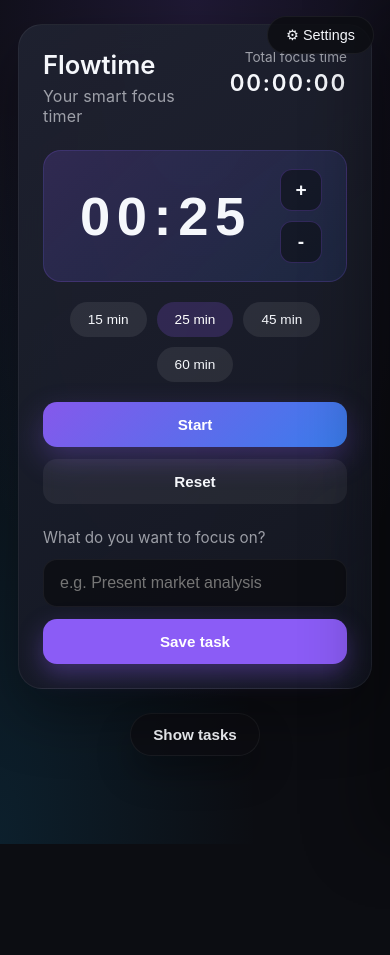
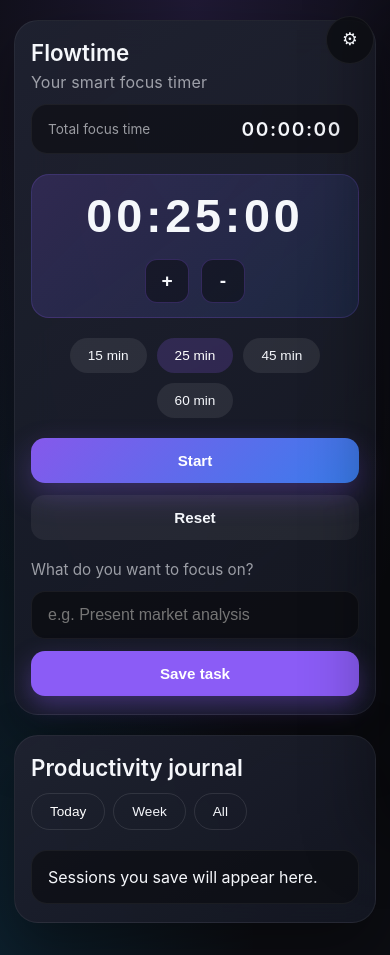
Before and after one commit to xXHeRo2003/TimeTracker, an Electron app: page apps/desktop/src/renderer/pages/index.html in a window 390 px wide. Before the commit the page ends 844 px from the top, so only its background shows below. Drawn offline with Linux system fonts and the light colour scheme; no server answers.

Commit message:
make a handy layout

```diff
--- a/apps/desktop/src/renderer/pages/index.html
+++ b/apps/desktop/src/renderer/pages/index.html
@@ -24,9 +24,10 @@
       aria-haspopup="true"
       aria-controls="settingsSidebar"
       aria-expanded="false"
-      data-i18n="settings.toggle"
+      data-i18n-attr="aria-label:settings.toggle"
     >
-      ⚙ Einstellungen
+      <span class="settings-toggle__icon" aria-hidden="true">⚙</span>
+      <span class="settings-toggle__label" data-i18n="settings.toggle">Einstellungen</span>
     </button>
     <div id="settingsBackdrop" class="settings-backdrop" aria-hidden="true"></div>
     <aside id="settingsSidebar" class="settings" aria-hidden="true">
--- a/apps/desktop/src/renderer/scripts/app.js
+++ b/apps/desktop/src/renderer/scripts/app.js
@@ -61,7 +61,7 @@ const translations = {
       }
     },
     settings: {
-      toggle: '⚙ Einstellungen',
+      toggle: 'Einstellungen',
       title: 'Einstellungen',
       close: 'Sidebar schließen',
       infoTitle: 'App-Informationen',
@@ -134,7 +134,7 @@ const translations = {
       }
     },
     settings: {
-      toggle: '⚙ Settings',
+      toggle: 'Settings',
       title: 'Settings',
       close: 'Close settings sidebar',
       infoTitle: 'App information',
--- a/apps/desktop/src/renderer/styles/index.css
+++ b/apps/desktop/src/renderer/styles/index.css
@@ -49,6 +49,16 @@ body {
   align-items: center;
   gap: 8px;
   transition: background 0.2s ease, border-color 0.2s ease, transform 0.15s ease, opacity 0.2s ease;
+}
+
+.settings-toggle__icon {
+  font-size: 1.05rem;
+  line-height: 1;
+}
+
+.settings-toggle__label {
+  display: inline-flex;
+  align-items: center;
 }
 
 .settings-toggle:hover,
@@ -617,15 +627,16 @@ body {
 
 @media (max-width: 768px) {
   body {
-    padding: 24px 18px 48px;
-    align-items: flex-start;
+    padding: 24px 16px 40px;
+    align-items: stretch;
   }
 
   .layout {
     grid-template-columns: minmax(0, 1fr);
-    justify-items: center;
+    justify-items: stretch;
     width: 100%;
-    max-width: 520px;
+    max-width: 640px;
+    margin: 0 auto;
   }
 
   .panel {
@@ -637,19 +648,126 @@ body {
     right: 16px;
   }
 
-  .view-toggle {
-    display: inline-flex;
-    margin: 0 auto;
+  .settings-toggle__icon {
+    font-size: 1rem;
   }
 
-  .layout[data-active-view='timer'] .panel--secondary,
-  .layout[data-active-view='tasks'] .panel--primary {
+  .view-toggle {
     display: none;
+    margin: 0;
+  }
+}
+
+@media (max-width: 600px) {
+  body {
+    padding: 20px 14px 32px;
   }
 
-  .layout[data-active-view='tasks'] .panel--secondary,
-  .layout[data-active-view='timer'] .panel--primary {
-    display: flex;
+  .layout {
+    gap: 20px;
+  }
+
+  .panel {
+    padding: 22px 18px;
+    gap: 20px;
+  }
+
+  .panel__header {
+    flex-direction: column;
+    align-items: stretch;
+    gap: 12px;
+  }
+
+  .totals {
+    width: 100%;
+    flex-direction: row;
+    justify-content: space-between;
+    align-items: center;
+    gap: 12px;
+    padding: 12px 16px;
+    border-radius: 16px;
+    background: rgba(12, 13, 18, 0.6);
+    border: 1px solid rgba(255, 255, 255, 0.05);
+  }
+
+  .timer__display {
+    flex-direction: column;
+    align-items: stretch;
+    padding: 16px;
+  }
+
+  .timer__display-controls {
+    flex-direction: row;
+    justify-content: center;
+    gap: 12px;
+  }
+
+  .timer__display-button {
+    width: 44px;
+    height: 44px;
+  }
+
+  .history__meta {
+    flex-direction: column;
+    align-items: flex-start;
+    gap: 4px;
+  }
+
+  .history__meta-sub {
+    flex-direction: column;
+    align-items: flex-start;
+    gap: 6px;
+  }
+
+  .history {
+    max-height: none;
+  }
+
+  .settings-toggle {
+    width: 48px;
+    height: 48px;
+    padding: 12px;
+    border-radius: 50%;
+    justify-content: center;
+  }
+
+  .settings-toggle__icon {
+    font-size: 1.1rem;
+  }
+
+  .settings-toggle__label {
+    position: absolute;
+    width: 1px;
+    height: 1px;
+    padding: 0;
+    margin: -1px;
+    overflow: hidden;
+    clip: rect(0, 0, 0, 0);
+    white-space: nowrap;
+    border: 0;
+  }
+}
+
+@media (max-width: 480px) {
+  .panel {
+    padding: 18px 16px;
+  }
+
+  .panel__title {
+    font-size: 1.4rem;
+  }
+
+  .totals__value {
+    font-size: 1.2rem;
+  }
+
+  .timer__display {
+    padding: 14px;
+  }
+
+  .timer__display-input {
+    font-size: clamp(2.4rem, 12vw, 3.4rem);
+    letter-spacing: 0.08em;
   }
 }
 
--- a/apps/desktop/src/renderer/styles/partials/components.css
+++ b/apps/desktop/src/renderer/styles/partials/components.css
@@ -10,6 +10,16 @@
   gap: 8px;
   color: var(--text-primary);
   transition: transform 0.2s ease, background 0.25s ease, border-color 0.25s ease;
+}
+
+.settings-toggle__icon {
+  font-size: 1rem;
+  line-height: 1;
+}
+
+.settings-toggle__label {
+  display: inline-flex;
+  align-items: center;
 }
 
 .settings-toggle:hover,
```
Also changed, not shown: 1 other file.
